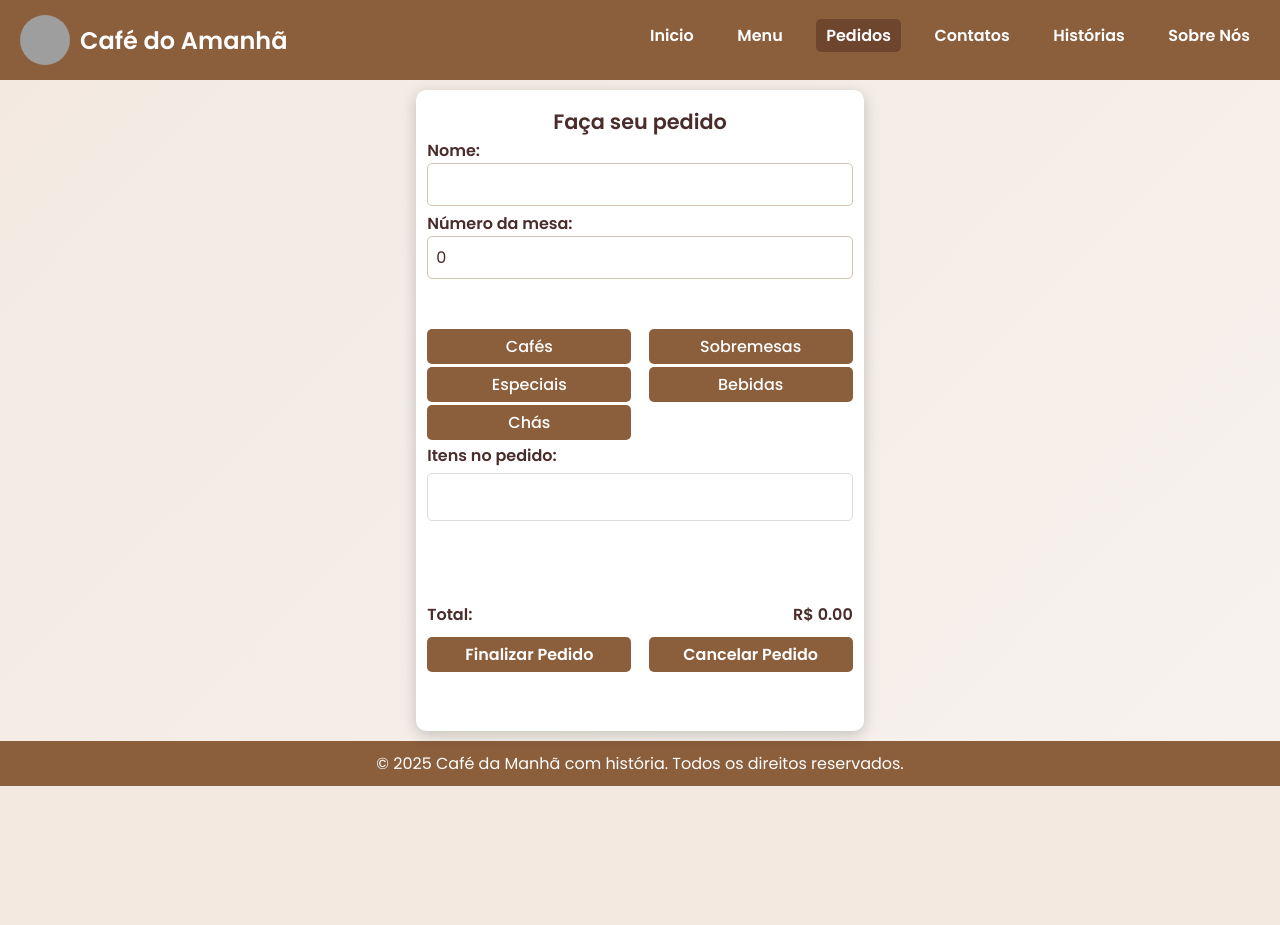
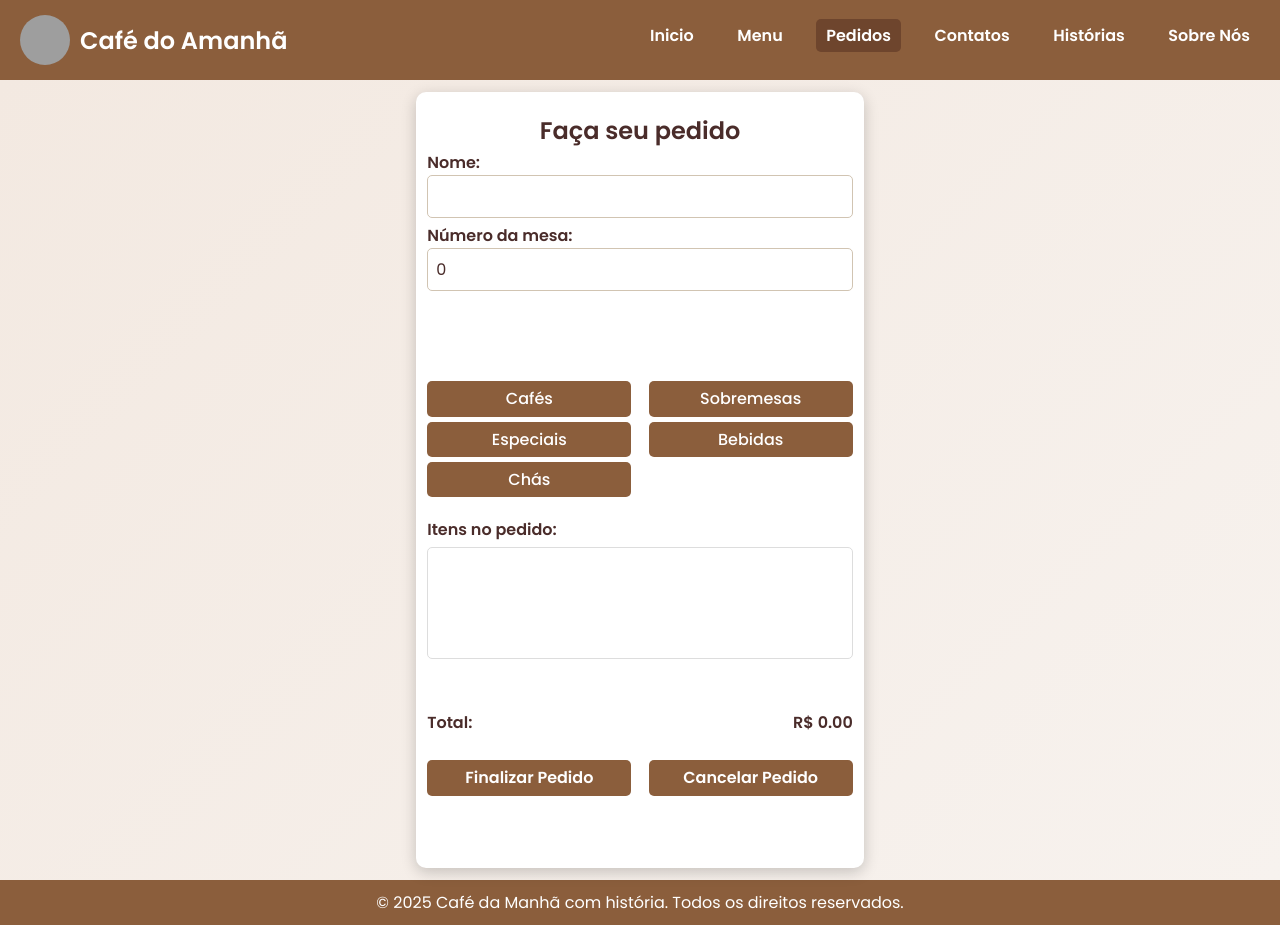
Before and after one commit to agleicesousa/cafe-do-amanha-react, a React (Vite) app: page /pedidos in a window 1280 px wide. Before the commit the page ends 800 px from the top, so only its background shows below. Built offline with nearby package versions, Linux system fonts and the light colour scheme; grey boxes are pictures that could not be loaded.

Commit message:
refactor: auste para o conteúdo principal ocupar 100% da tela

```diff
--- a/src/Pages/Historias/historias.module.css
+++ b/src/Pages/Historias/historias.module.css
@@ -1,6 +1,6 @@
 .main_historias {
   background-color: var(--bg-secondary-color);
-  height: 82.6vh;
+  height: 100vh;
   display: flex;
   flex-direction: column;
   align-items: center;
@@ -21,13 +21,13 @@
   flex-direction: column;
   align-items: center;
   justify-content: center;
-  width: 82%;
+  width: 81%;
 }
 
 .descricao h3 {
   text-align: left;
   margin-bottom: 10px;
-  font-size: 1rem;
+  font-size: 1.1rem;
   font-weight: 500;
 }
 
@@ -36,6 +36,7 @@
   align-items: center;
   justify-content: space-around;
   width: 84%;
+  margin-top: 15px;
 }
 
 .container .box {
--- a/src/Pages/Inicio/inicio.module.css
+++ b/src/Pages/Inicio/inicio.module.css
@@ -2,13 +2,13 @@
   background-image: url("https://wallpapercave.com/wp/wp9278197.jpg");
   background-size: cover;
   background-position: center;
-  height: 82.6vh;
   display: flex;
   justify-content: center;
   align-items: center;
   color: white;
   text-align: center;
   position: relative;
+  height: 100vh;
 }
 
 .section_inicio .inicio__intro {
--- a/src/Pages/Menu/menu.module.css
+++ b/src/Pages/Menu/menu.module.css
@@ -2,7 +2,7 @@
   background-color: #292727;
   color: white;
   font-family: Helvetica, sans-serif;
-  height: 82.6vh;
+  height: 100vh;
 }
 
 .section_menu {
@@ -17,7 +17,7 @@
 }
 
 .img_menu {
-  width: 13%;
+  width: 18%;
   height: 20%;
   margin-bottom: 5px;
   border-radius: 10px;
--- a/src/Pages/Pedidos/pedidos.module.css
+++ b/src/Pages/Pedidos/pedidos.module.css
@@ -4,7 +4,7 @@
   flex-direction: column;
   align-items: center;
   justify-content: center;
-  height: 82.6vh;
+  height: 100vh;
 
   .section_pedidos {
     border-radius: 10px;
@@ -18,7 +18,7 @@
     box-shadow: 0 4px 15px rgba(0, 0, 0, 0.2);
 
     .titulo_pedidos {
-      font-size: 1.3rem;
+      font-size: 1.5rem;
       font-weight: 600;
       color: var(--text-color);
       height: 5%;
@@ -79,12 +79,13 @@
         align-items: center;
         justify-content: space-between;
         width: 100%;
+        margin-bottom: 15px;
 
         .section_produtos {
           display: flex;
           justify-content: space-between;
           width: 100%;
-          margin-bottom: 3px;
+          margin-bottom: 5px;
 
           .btn_produtos {
             background: var(--bg-primary-color);
@@ -120,8 +121,8 @@
         }
 
         .lista_itens {
-          max-height: 3rem;
-          height: 4rem;
+          max-height: 7rem;
+          height: 7rem;
           overflow-y: auto;
           border: 1px solid #ddd;
           border-radius: 5px;
@@ -174,6 +175,7 @@
           font-weight: 600;
           color: white;
           transition: background 0.3s ease, transform 0.2s ease;
+          margin-top: 15px;
 
           &:hover {
             cursor: pointer;
```
